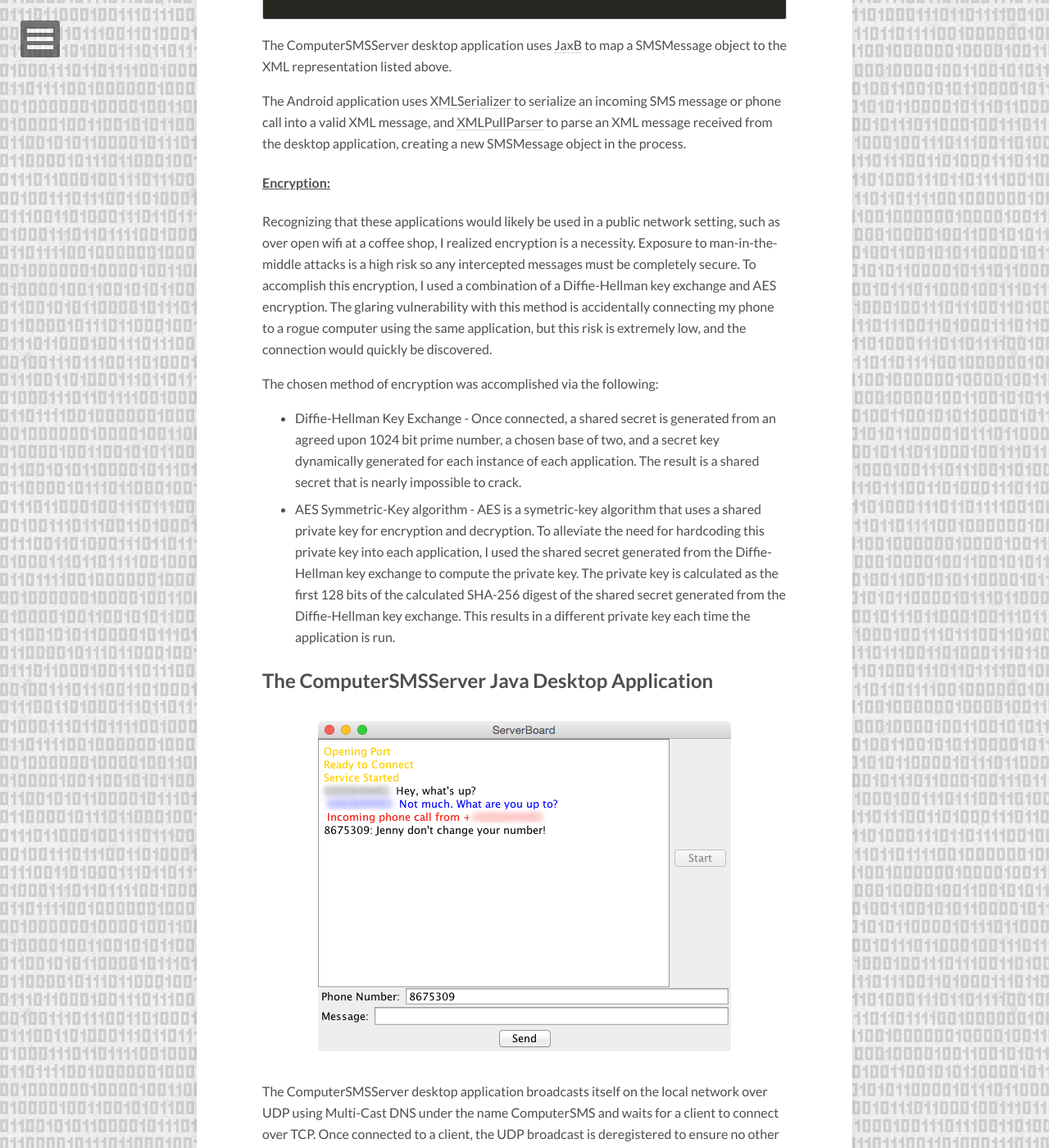
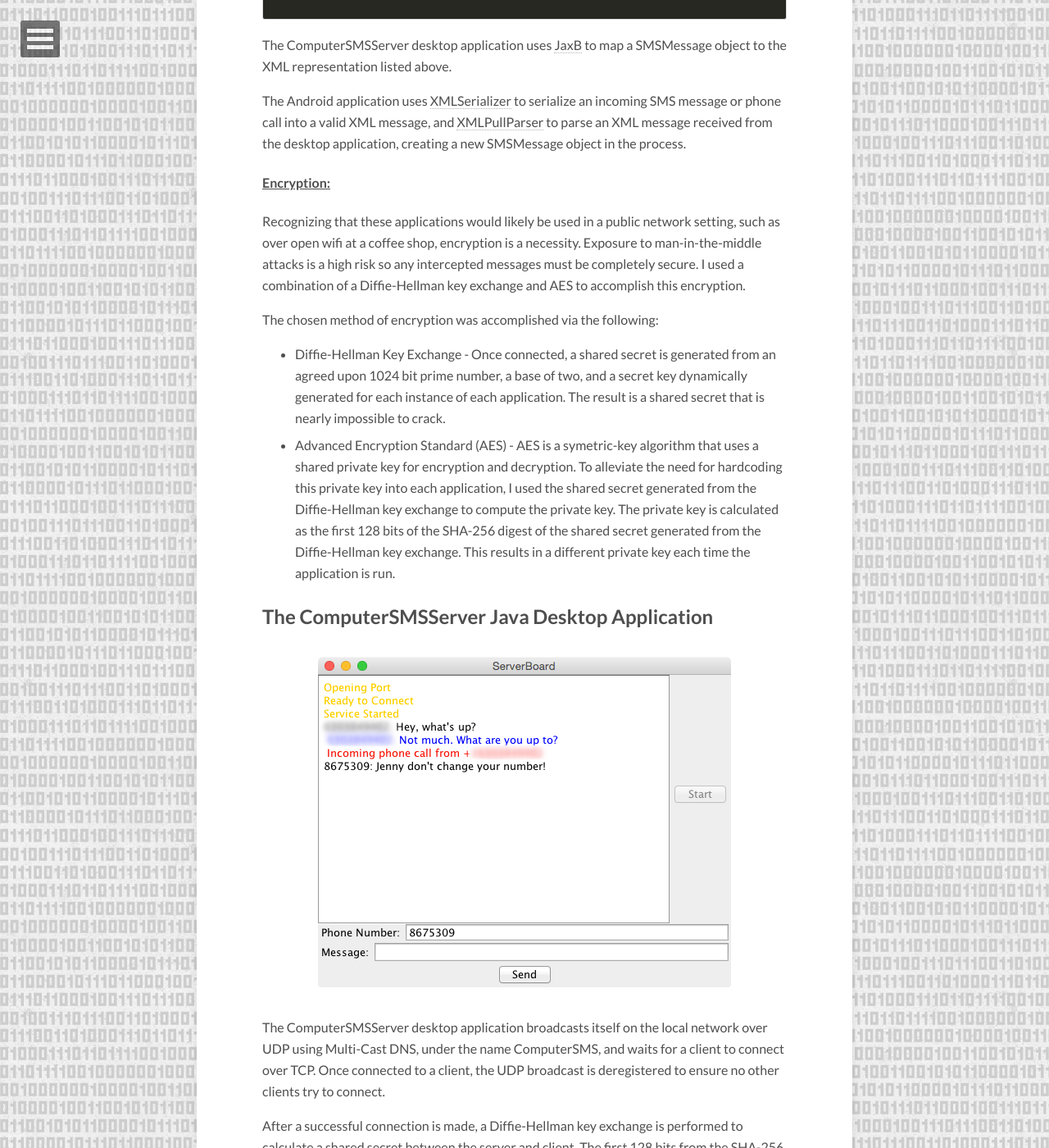
Before and after one commit to JacobMDavidson/JacobMDavidson.github.io, a Jekyll site: the page built from _posts/android/2015-10-02-computersms.md, in a window 1280 px wide and 1400 px high, scrolled down 2727 px. Shown: the whole window at 82% size. Built offline with Jekyll 4.4.1, drawn with Linux system fonts in a browser that asks for light colours; nearby versions of some CDN libraries; some of the changed text lies outside the part shown.

Commit message:
Finalized the ComputerSMS post

```diff
--- a/_posts/android/2015-10-02-computersms.md
+++ b/_posts/android/2015-10-02-computersms.md
@@ -1,7 +1,7 @@
 ---
 layout: post
 title: ComputerSMS Android and Desktop Applications
-description: "Using the ComputerSMS Android application in conjunction with the ComputerSMSServer Java desktop application will allow you to send and receive text messages through your Android phone using your computer. The Android phone and computer must be connected to the same local network."
+description: "I currently own a Moto X and looked forward to the Motorola Connect feature when it was first released. The promise of Motorola Connect was to allow SMS messaging via a Chrome browser plugin. Unfortunately, the delivered product fell well short of my expectations. Initialization was slow, messages weren't sent and received in a timely fashion, messages sent and received within Motorola Connect were not accessible in the messages app on my phone, and using the plugin meant that my messages were being stored on yet another server over which I have no control. Needless to say, I stopped using the Chrome browser plugin after my first experience. I needed to create a better solution for my personal needs."
 modified: 2015-10-02
 tags: [android, desktop, java]
 comments: false
@@ -68,12 +68,12 @@
 
 #### <u>Encryption:</u>
 
-Recognizing that these applications would likely be used in a public network setting, such as over open wifi at a coffee shop, I realized encryption is a necessity. Exposure to man-in-the-middle attacks is a high risk so any intercepted messages must be completely secure. To accomplish this encryption, I used a combination of a Diffie-Hellman key exchange and AES encryption. The glaring vulnerability with this method is accidentally connecting my phone to a rogue computer using the same application, but this risk is extremely low, and the connection would quickly be discovered.
+Recognizing that these applications would likely be used in a public network setting, such as over open wifi at a coffee shop, encryption is a necessity. Exposure to man-in-the-middle attacks is a high risk so any intercepted messages must be completely secure. I used a combination of a Diffie-Hellman key exchange and AES to accomplish this encryption.
 
 The chosen method of encryption was accomplished via the following:
 
-* Diffie-Hellman Key Exchange - Once connected, a shared secret is generated from an agreed upon 1024 bit prime number, a chosen base of two, and a secret key dynamically generated for each instance of each application. The result is a shared secret that is nearly impossible to crack.
-* AES Symmetric-Key algorithm - AES is a symetric-key algorithm that uses a shared private key for encryption and decryption. To alleviate the need for hardcoding this private key into each application, I used the shared secret generated from the Diffie-Hellman key exchange to compute the private key. The private key is calculated as the first 128 bits of the calculated SHA-256 digest of the shared secret generated from the Diffie-Hellman key exchange. This results in a different private key each time the application is run.
+* Diffie-Hellman Key Exchange - Once connected, a shared secret is generated from an agreed upon 1024 bit prime number, a base of two, and a secret key dynamically generated for each instance of each application. The result is a shared secret that is nearly impossible to crack.
+* Advanced Encryption Standard (AES) - AES is a symetric-key algorithm that uses a shared private key for encryption and decryption. To alleviate the need for hardcoding this private key into each application, I used the shared secret generated from the Diffie-Hellman key exchange to compute the private key. The private key is calculated as the first 128 bits of the SHA-256 digest of the shared secret generated from the Diffie-Hellman key exchange. This results in a different private key each time the application is run.
 
 ## The ComputerSMSServer Java Desktop Application
 
@@ -81,15 +81,15 @@
     <img src="{{ site.url }}/images/android/computersms-desktop.png" alt="">
 </figure>
 
-The ComputerSMSServer desktop application broadcasts itself on the local network over UDP using Multi-Cast DNS under the name ComputerSMS and waits for a client to connect over TCP. Once connected to a client, the UDP broadcast is deregistered to ensure no other clients try to connect.
+The ComputerSMSServer desktop application broadcasts itself on the local network over UDP using Multi-Cast DNS, under the name ComputerSMS, and waits for a client to connect over TCP. Once connected to a client, the UDP broadcast is deregistered to ensure no other clients try to connect.
 
 After a successful connection is made, a Diffie-Hellman key exchange is performed to calculate a shared secret between the server and client. The first 128 bits from the SHA-256 message digest of the shared secret is used for the private AES key. Once this key is calculated, the connection is encrypted and messages can be securely sent from the client to the server and vice versa.
 
 #### <u>The ServerBoard Class:</u>
 
-The ServerBoard class provides the basic swing based GUI. A JTextPane was used for the messages area to facilitate the necessary font format changes for the various message types. JTextFields were used for the *Phone Number* and *Message* fields, and JButtons were used for the *Start* and *Send* buttons.
+The ServerBoard class provides the basic swing based GUI. A JTextPane was used for the messages area to facilitate font format changes for the various message types. JTextFields were used for the *Phone Number* and *Message* fields, and JButtons were used for the *Start* and *Send* buttons.
 
-The *Start* button instantiates a TCPServer with an anonymous TCPServer.OnMessageReceived object. The anonymous TCPServer.OnMessageReceived object overrides the messageReceived method, defining it to unmarshall any incoming messages into SMSMessage objects, and display the incoming message in the messages area.
+The *Start* button instantiates a TCPServer with an anonymous TCPServer.OnMessageReceived object. The anonymous object overrides the messageReceived method, allowing it to unmarshall any incoming messages into SMSMessage objects and to display those incoming messages in the messages area.
 
 The *Send* button constructs an SMSMessage object from the inputs in the *Phone Number* and *Message* fields, before marshalling this object into a valid XML message. Once the message is serialized into XML, it is sent to the client.
 
@@ -97,11 +97,11 @@
 
 The TCPServer class extends the Thread class. When run, this class instantiates a ServerSocket with port 0 which assigns it the next available port. The service type and port are bundled into a JmDNS ServiceInfo object with the name *"ComputerSMS"* and the service is broadcast. The TCPServer then waits for a client to connect.
 
-Once connected, the TCPServer sends out the Diffie-Hellman public key and waits to receive the clients public key. The shared secret is calculated and the AES private key is determined. Once the AES private key is set, the TCPServer sits in a while loop waiting for incoming messages from the client that is decrypts and passes to the messageReceived method defined in the ServerBoard class.
+Once connected, the TCPServer sends out the Diffie-Hellman public key and waits to receive the clients public key. The shared secret is calculated and the AES private key is determined. Once the AES private key is set, the TCPServer sits in a loop waiting for incoming messages from the client that it decrypts and passes to the messageReceived method defined in the ServerBoard class.
 
 #### <u>The SMSMessage Class:</u>
 
-The simple SMSMessage class provides a framework for mapping XML messages to java objects via the JaxB libraries. Incoming XML messages are unmarshalled into an SMSMessage object, and outgoing messages are marshalled from a SMSMessage object into a valid XML message.
+The simple SMSMessage class provides a framework for mapping XML messages to java objects via the JaxB libraries. Incoming XML messages are unmarshalled into an SMSMessage object, and outgoing messages are marshalled from a SMSMessage object into a valid XML message before transmission.
 
 ## The ComputerSMS Android Application
 
@@ -109,15 +109,15 @@
     <img src="{{ site.url }}/images/android/computersms-android.png" alt="">
 </figure>
 
-This application is composed of three components: the main activity, a broadcast receiver, and a service. The main activity allows the user to enable the service when the server application is detected on the local area network. Once enabled, the service starts a broadcast receiver that is invoked whenever a text message or incoming call is received and passes the received message to the service. The service then converts the message to XML and sends it to the server application. The service receives any incoming XML message from the server and forwards it as a SMS message.
+This application is composed of three components: the main activity, a broadcast receiver, and a service. The main activity allows the user to enable the service when the server application is detected on the local area network. Once enabled, the service starts a broadcast receiver that is invoked whenever a text message or incoming call is received, passing the received message to the service. The service then converts the message to XML and sends it to the server application. The service receives any incoming XML message from the server and sends it out as a SMS message.
 
-#### <u>Permissions:</u>
-* RECEIVE_SMS - Enables the application to read incoming SMS messages, which it then passes to the desktop application.
-* SEND_SMS - Allows the application to send SMS messages, which it receives from the desktop application.
-* INTERNET - Used to open a socket of communication between the Android application and the desktop application over a local network.
+#### <u>Required Permissions:</u>
+* RECEIVE_SMS - Enables the application to read incoming SMS messages which it then passes to the desktop application.
+* SEND_SMS - Allows the application to send SMS messages that it receives from the desktop application.
+* INTERNET - Used to open a socket of communication between the Android application and the desktop application over a local area network.
 * READ_PHONE_STATE - Allows the Android application to listen for incoming calls, notifying the desktop application each time an incoming call is received.
 * ACCESS_WIFI_STATE - Enables access to the IP address of the device which is used in the discovery of services on the network.
-* CHANGE_WIFI_MULTICAST_STATE - Enables the DNS Service Discovery functionality of JmDNS, which is also used to discover the appropriate service on the network.
+* CHANGE_WIFI_MULTICAST_STATE - Enables the DNS Service Discovery functionality of JmDNS which is used to discover the appropriate service on the network.
 
 #### <u>The MainActivity Class:</u>
 
```
